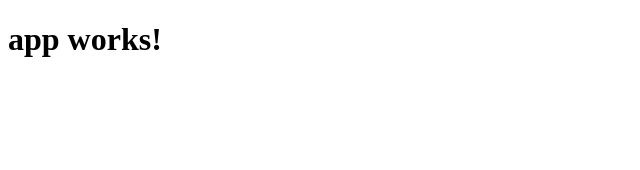
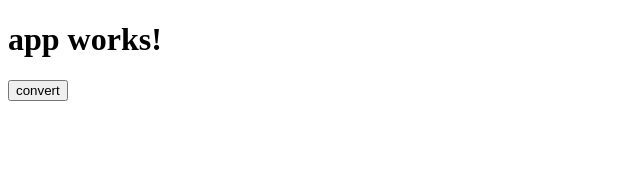
Before and after one commit to x00132764/WebDevCA2, an Angular app: page / in a window 1280 px wide. Shown: the top 170 px of the page, without its empty margins (0-640 px from the left). Built offline with nearby package versions, Linux system fonts and the light colour scheme.

Commit message:
part A: added a convert button (no functionality yet)

```diff
--- a/src/app/app.component.html
+++ b/src/app/app.component.html
@@ -1,3 +1,6 @@
 <h1>
   {{title}}
 </h1>
+
+
+<app-convert></app-convert>
--- a/src/app/app.module.ts
+++ b/src/app/app.module.ts
@@ -4,10 +4,12 @@ import { FormsModule } from '@angular/forms';
 import { HttpModule } from '@angular/http';
 
 import { AppComponent } from './app.component';
+import { ConvertComponent } from './convert/convert.component';
 
 @NgModule({
   declarations: [
-    AppComponent
+    AppComponent,
+    ConvertComponent
   ],
   imports: [
     BrowserModule,
--- /dev/null
+++ b/src/app/convert/convert.component.html
@@ -0,0 +1,3 @@
+<p>
+  <button (click)="onConvert()">convert</button>
+</p>
--- /dev/null
+++ b/src/app/convert/convert.component.ts
@@ -0,0 +1,19 @@
+import { Component, OnInit } from '@angular/core';
+
+@Component({
+  selector: 'app-convert',
+  templateUrl: './convert.component.html',
+  styleUrls: ['./convert.component.css']
+})
+export class ConvertComponent implements OnInit {
+
+  constructor() { }
+
+  onConvert() {
+
+  }
+
+  ngOnInit() {
+  }
+
+}
```
Also changed, not shown: src/app/convert/convert.component.css (added), 1 other file (tests, documents, lock files or other folders).
